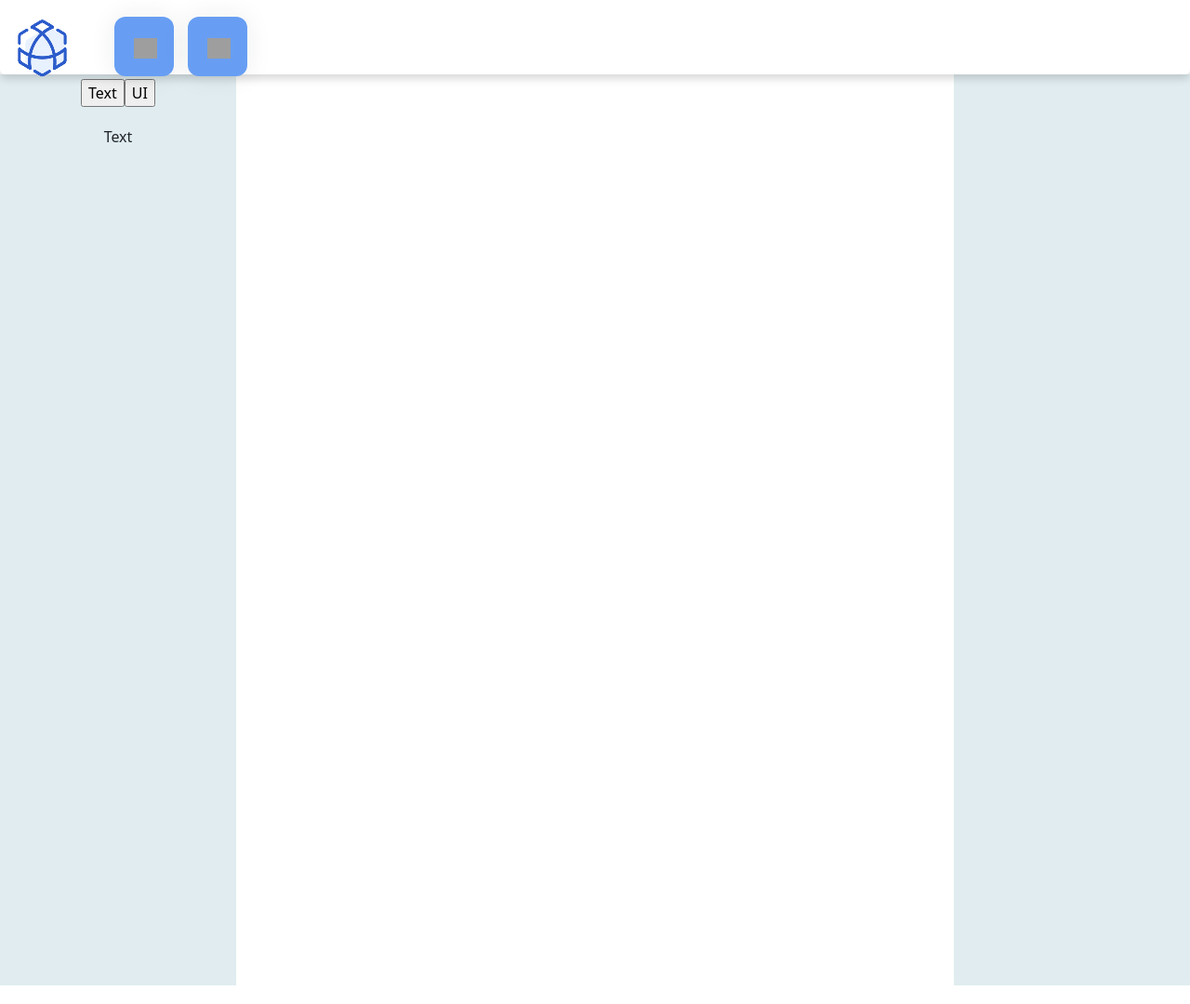
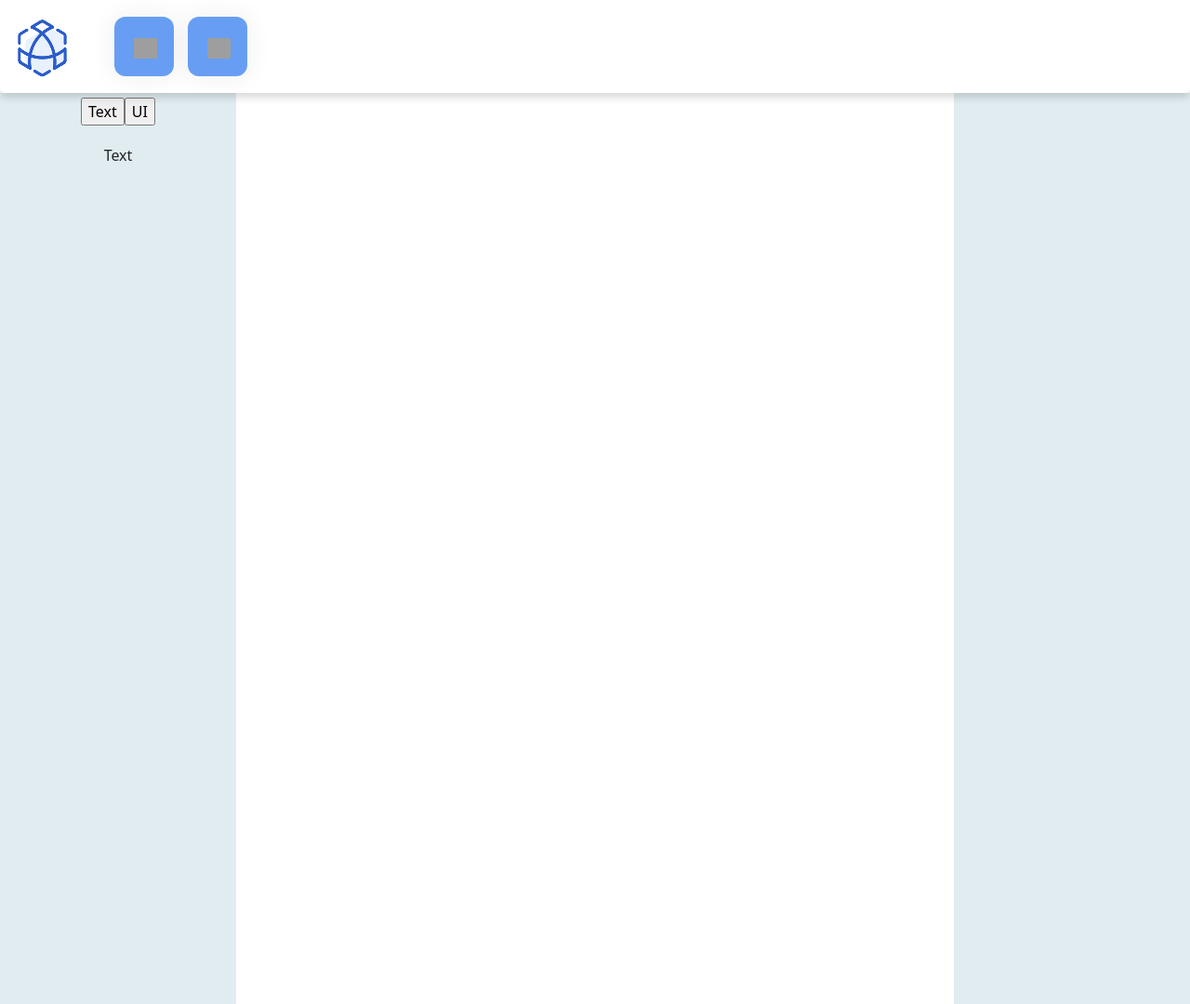
Before and after one commit to TsangEyan/LayoutToolCSS, a Django app: page /mytool/ in a window 1280 px wide; the page is wider, and only the part inside the window is pictured. Shown: that part at 93% size. Run offline with Django 4.2, Linux system fonts and the light colour scheme; some libraries are stand-ins or nearby versions; grey boxes are pictures that could not be loaded.

Commit message:
change height and top for header

```diff
--- a/mytool/static/css/tool.css
+++ b/mytool/static/css/tool.css
@@ -6,7 +6,7 @@ body{
     position: absolute;
     z-index: 100;
     width: 100%;
-    height: 80px;
+    height: 100px;
     top: 0;
     left: 0;
     background: rgb(255, 255, 255);
@@ -19,7 +19,7 @@ body{
     display: flex;
     width: 100%;
     height: 980px;
-    top: 80px;
+    top: 100px;
     z-index: 10;
 }
 
```
